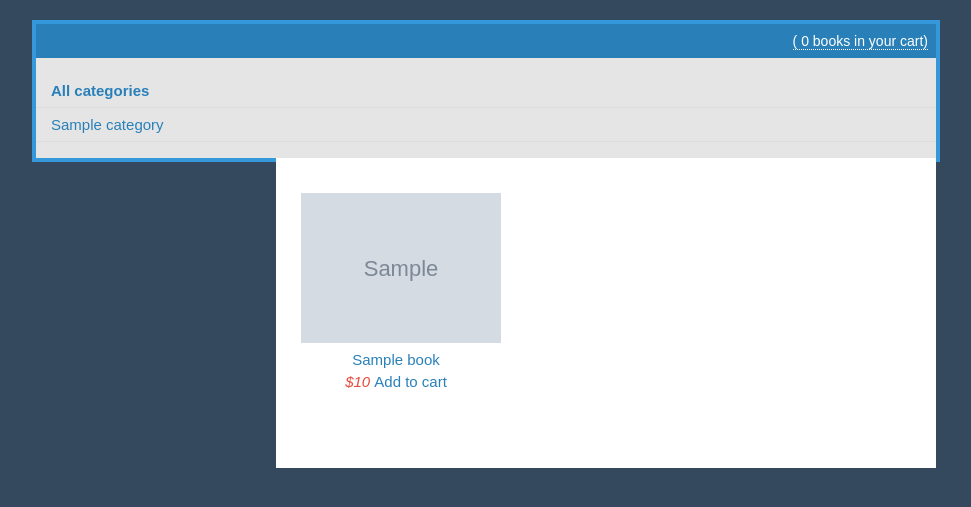
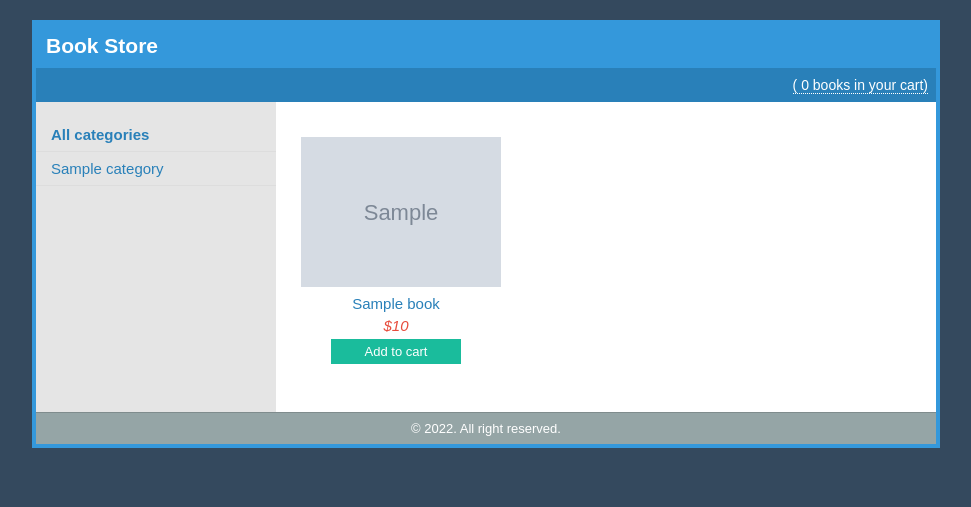
Before and after one commit to PhyoeThantKo/book-store, a PHP site: page / in a window 1280 px wide. Shown: the top 507 px of the page, without its empty margins (154-1125 px from the left). Run offline with PHP 8.4, Linux system fonts and the light colour scheme; tables that the repository leaves empty or names only in its code hold one stand-in row (values such as "Sample post"); grey boxes marked "Sample" are stand-in pictures.

Commit message:
find_bugs

```diff
--- a/index.php
+++ b/index.php
@@ -29,13 +29,14 @@
      <link rel="stylesheet" href="uicss/style.css">
 </head>
 <body>
+     <h1>Book Store</h1>
      <div class="info">
           <a href="view-cart.php">
                ( <?php echo $cart ?> books in your cart)
           </a>
      </div>
 
-     <div class="slidebar">
+     <div class="sidebar">
           <ul class="cats">
                <li>
                     <b> <a href="index.php"> All categories </a> </b>
@@ -62,12 +63,16 @@
                          </b>
 
                          <i> $<?php echo $row['price'] ?> </i>
-                         <a href="add-to-cart.php?id=<?php echo $row['id'] ?>">
+                         <a href="add-to-cart.php?id=<?php echo $row['id'] ?>" class="add-to-cart">
                          Add to cart
                          </a>
                     </li>
-                    <?php endwhile; ?>
-                </ul>
+               <?php endwhile; ?>
+          </ul>
+     </div>
+
+     <div class="footer">
+          &copy; <?php echo date("Y") ?>. All right reserved.
      </div>
 </body>
 </html>
--- a/uicss/style.css
+++ b/uicss/style.css
@@ -1,5 +1,3 @@
-/* copied css */
-
 html {
      background: #34495E;
      }
```
Lines whose indentation alone changed are shown as unchanged.
